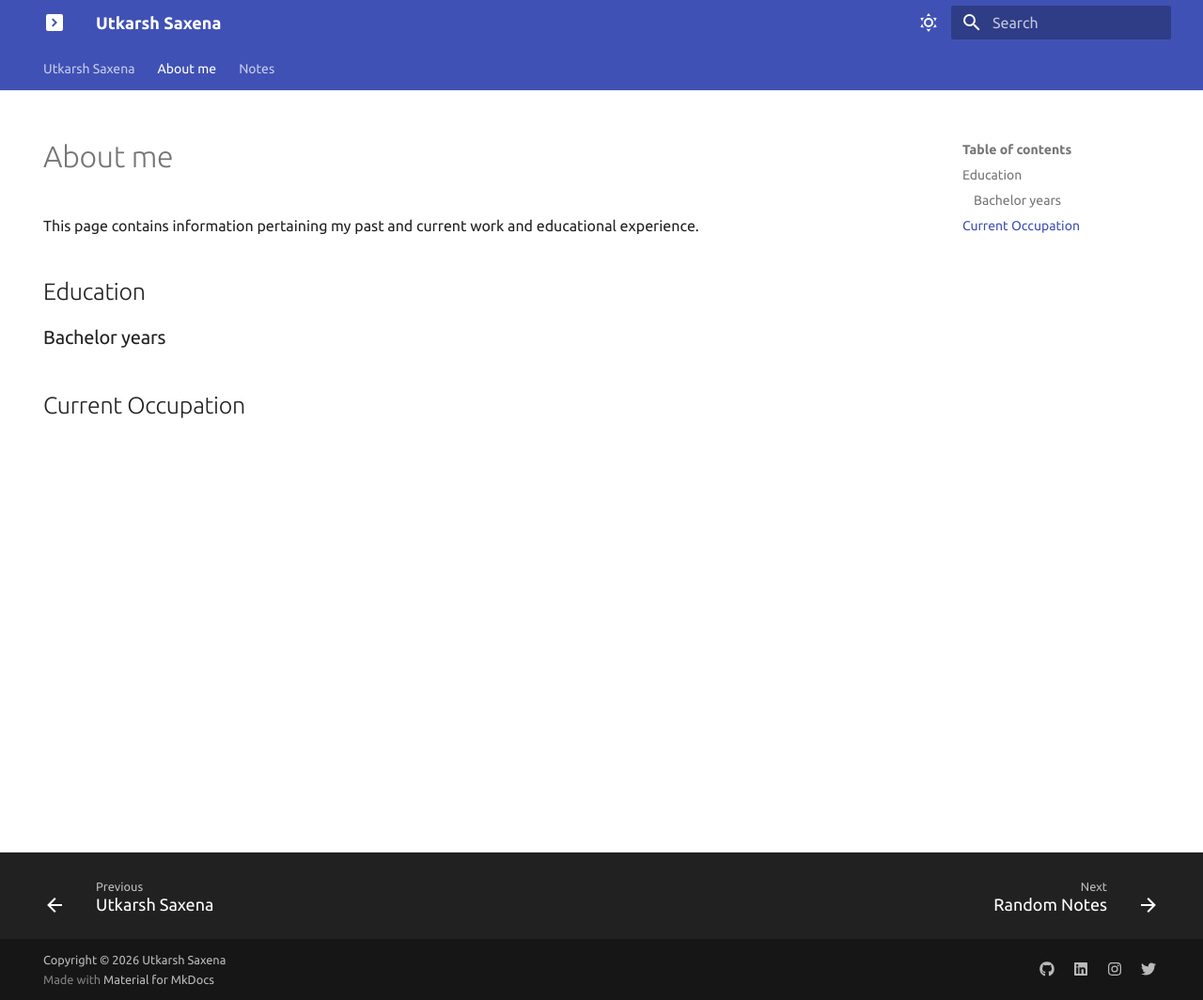
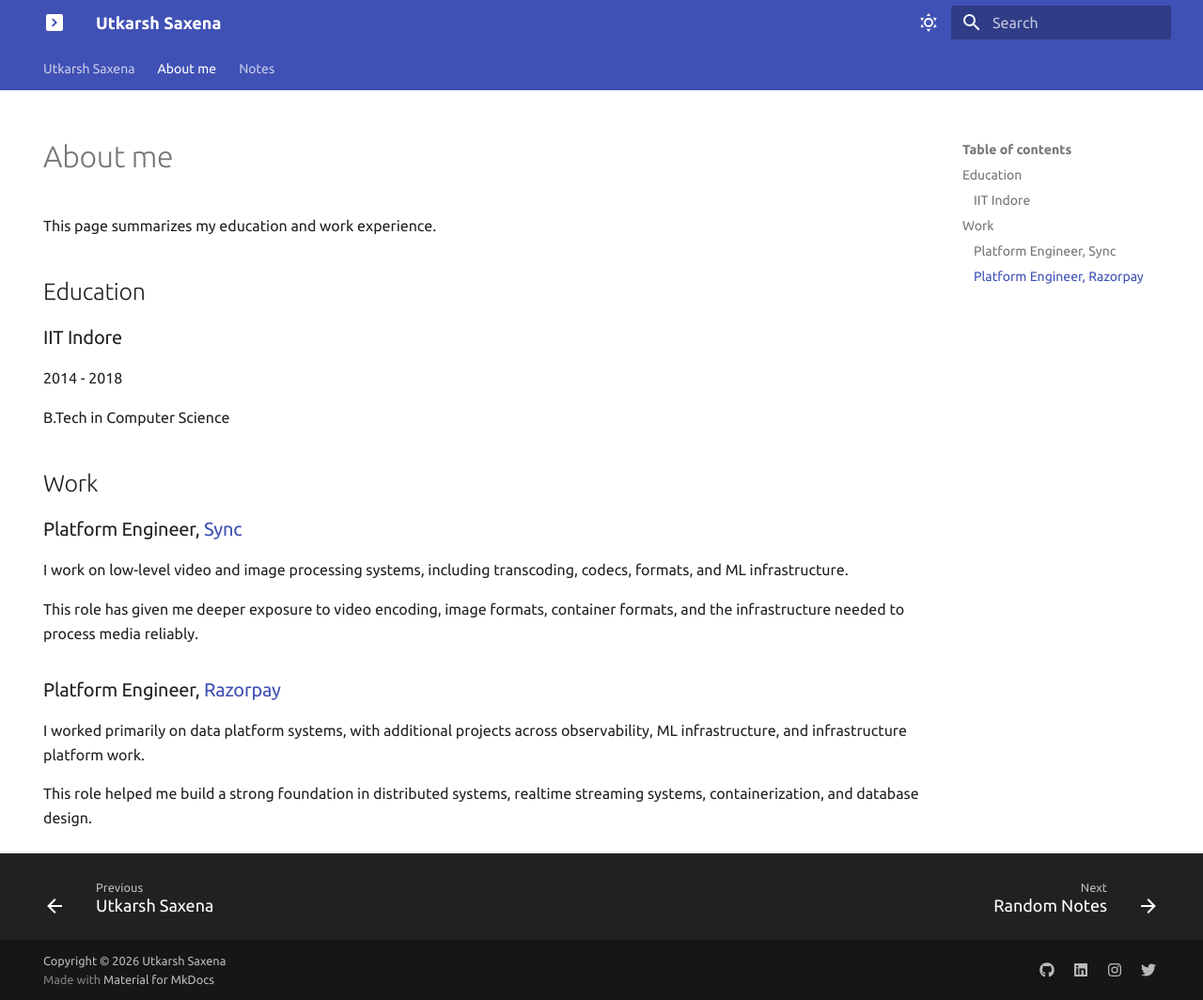
Before and after one commit to utk-spartan/utk-spartan.github.io, an MkDocs documentation site: the page built from docs/about.md, in a window 1280 px wide and 1064 px high. Shown: the whole window at 94% size. Built offline with MkDocs 1.6.1 and Material for MkDocs 9.7.7, drawn with Linux system fonts in a browser that asks for light colours.

Commit message:
feat: update about pages
Signed-off-by: Utkarsh Saxena <utk.saxena@outlook.com>

```diff
--- a/docs/about.md
+++ b/docs/about.md
@@ -9,11 +9,30 @@ search:
 
 # About me
 
-This page contains information pertaining my past and current work and
-educational experience.
+This page summarizes my education and work experience.
 
 ## Education
 
-### Bachelor years
+### IIT Indore
 
-## Current Occupation
+2014 - 2018
+
+B.Tech in Computer Science
+
+## Work
+
+### Platform Engineer, [Sync](https://sync.so/)
+
+I work on low-level video and image processing systems, including transcoding,
+codecs, formats, and ML infrastructure.
+
+This role has given me deeper exposure to video encoding, image formats,
+container formats, and the infrastructure needed to process media reliably.
+
+### Platform Engineer, [Razorpay](https://razorpay.com/)
+
+I worked primarily on data platform systems, with additional projects across
+observability, ML infrastructure, and infrastructure platform work.
+
+This role helped me build a strong foundation in distributed systems, realtime streaming systems,
+containerization, and database design.
```
Also changed, not shown: docs/index.md (+5 -1 lines).
